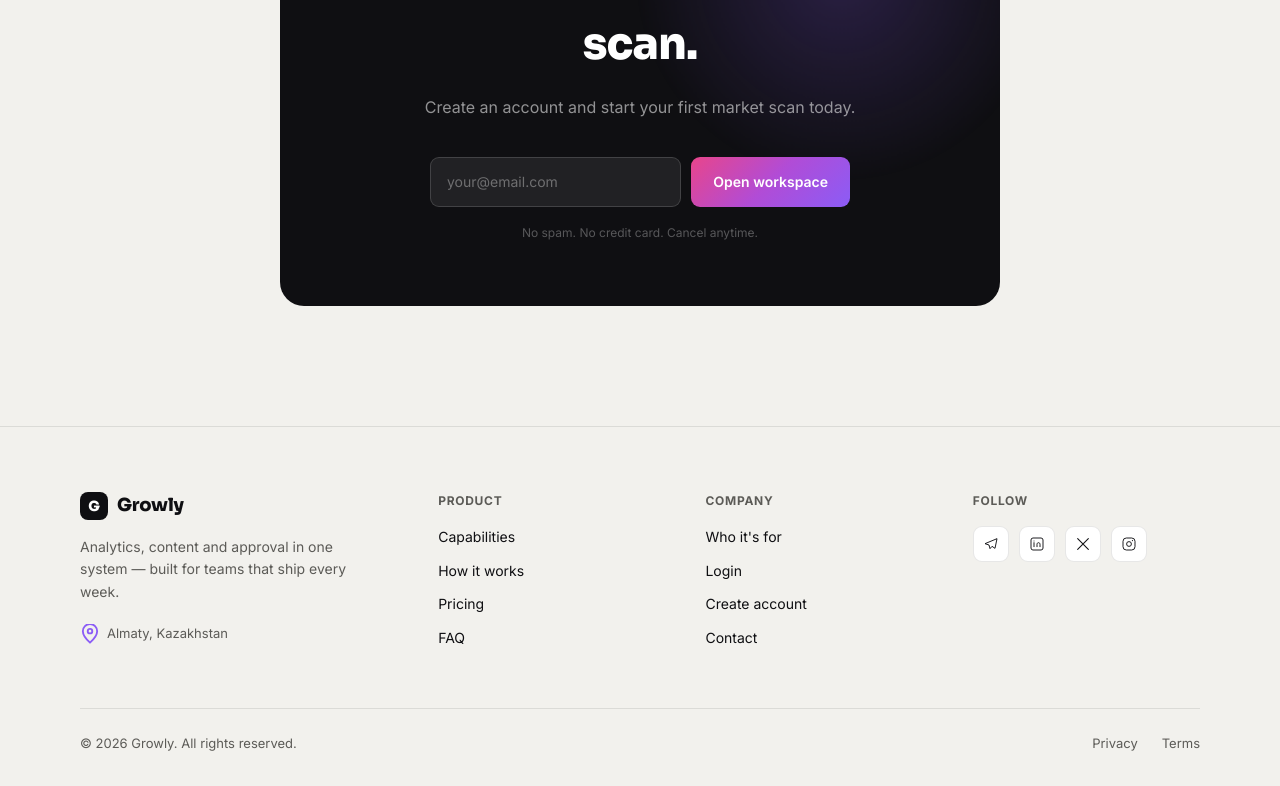
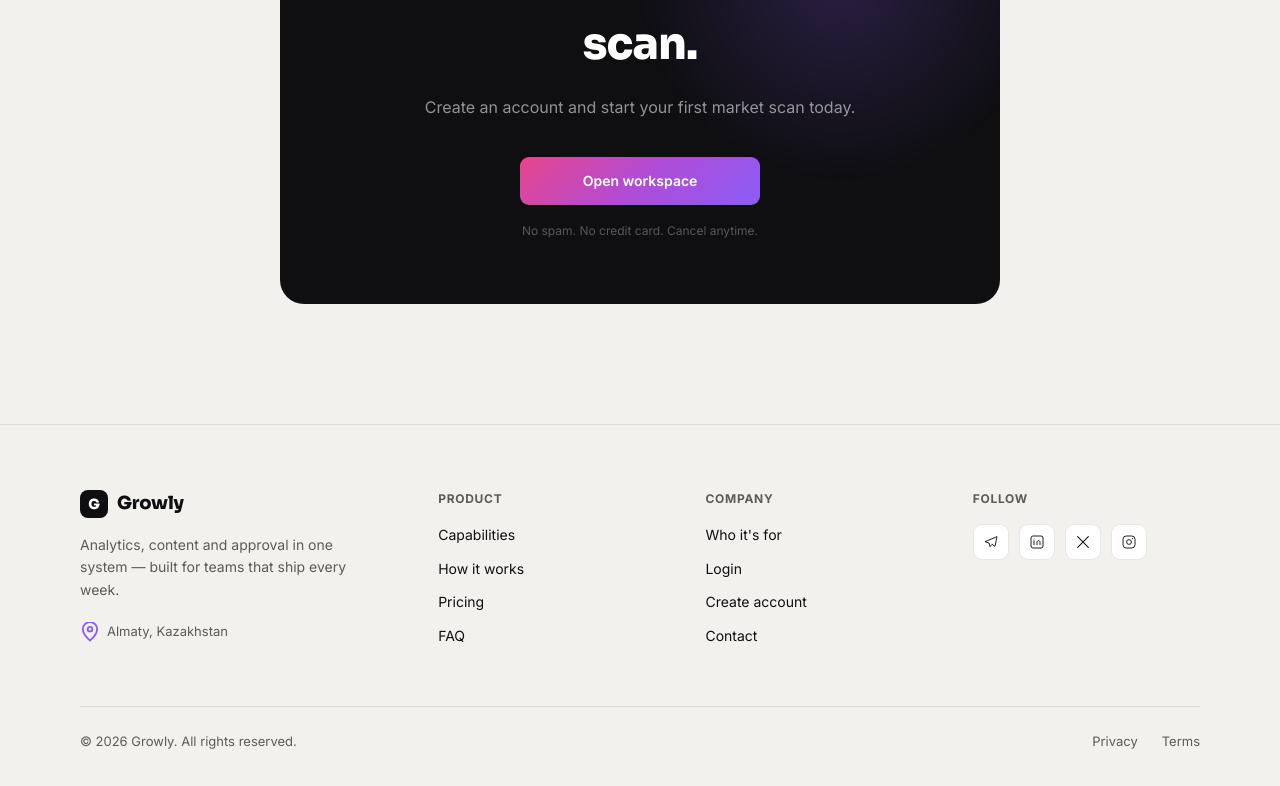
Before and after one commit to Galym7707/Growly, a Next.js app in the folder frontend/: page / in a window 1280 px wide. Shown: the part 6196-6982 px from the top of the page. Built offline with nearby package versions, Linux system fonts and the light colour scheme; a web font is replaced by a local one.

Commit message:
Remove landing CTA email input

```diff
--- a/frontend/public/landing/index.html
+++ b/frontend/public/landing/index.html
@@ -609,7 +609,6 @@
     <h2 class="cta-h2" data-i18n="cta.headline">Start with your first market scan.</h2>
     <p class="cta-sub" data-i18n="cta.sub">Create an account and start your first market scan today.</p>
     <div class="cta-form">
-      <input class="cta-input" type="email" data-i18n-placeholder="cta.placeholder" placeholder="your@email.com">
       <button class="cta-submit" type="button" data-register-target="/register" data-i18n="cta.button">Open workspace</button>
     </div>
     <p class="cta-note" data-i18n="cta.note">No spam. No credit card. Cancel anytime.</p>
--- a/frontend/public/landing/styles.css
+++ b/frontend/public/landing/styles.css
@@ -448,11 +448,11 @@ a { color: inherit; }
 .cta-card::before { content: ''; position: absolute; top: -120px; left: 50%; transform: translateX(-50%); width: 420px; height: 420px; background: radial-gradient(circle, rgba(139,92,246,0.22), transparent 70%); pointer-events: none; }
 .cta-h2 { font-family: var(--font-display); font-size: clamp(30px, 4vw, 44px); font-weight: 800; color: #fff; letter-spacing: -0.02em; margin-bottom: 16px; position: relative; }
 .cta-sub { font-size: 16px; color: rgba(255,255,255,0.55); margin-bottom: 36px; position: relative; }
-.cta-form { display: flex; gap: 10px; max-width: 420px; margin: 0 auto; position: relative; }
+.cta-form { display: flex; justify-content: center; max-width: 420px; margin: 0 auto; position: relative; }
 .cta-input { flex: 1; background: rgba(255,255,255,0.08); border: 1px solid rgba(255,255,255,0.15); border-radius: 9px; padding: 13px 16px; color: #fff; font-size: 14px; font-family: var(--font-body); outline: none; transition: border-color 0.2s; }
 .cta-input::placeholder { color: rgba(255,255,255,0.35); }
 .cta-input:focus { border-color: var(--purple); }
-.cta-submit { background: var(--grad); color: #fff; border: none; padding: 13px 22px; border-radius: 9px; font-size: 14px; font-weight: 600; cursor: pointer; font-family: var(--font-body); white-space: nowrap; transition: filter 0.2s; }
+.cta-submit { background: var(--grad); color: #fff; border: none; min-width: 240px; padding: 13px 22px; border-radius: 9px; font-size: 14px; font-weight: 600; cursor: pointer; font-family: var(--font-body); white-space: nowrap; transition: filter 0.2s; }
 .cta-submit:hover { filter: brightness(1.1); }
 .cta-note { font-size: 12px; color: rgba(255,255,255,0.3); margin-top: 16px; position: relative; }
 
```
